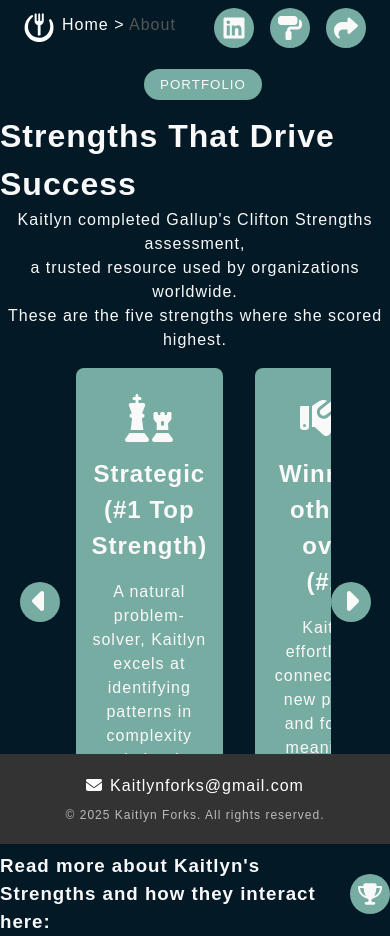
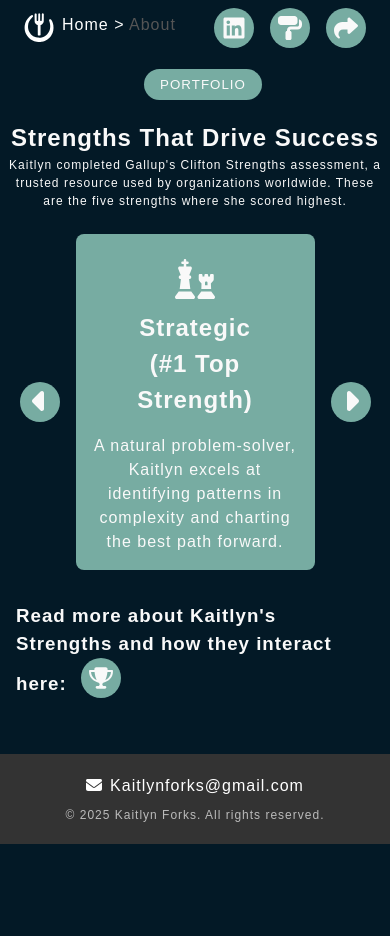
Before and after one commit to kforks/forked-software-ng, an Angular app: page /about in a window 390 px wide. After the commit the page ends 844 px from the top, so only its background shows below. Built offline with nearby package versions, Linux system fonts and the light colour scheme; a web font is replaced by a local one.

Commit message:
strengths mobile styles

```diff
--- a/src/app/components/strengths-carousel/strengths-carousel.component.html
+++ b/src/app/components/strengths-carousel/strengths-carousel.component.html
@@ -1,9 +1,10 @@
-<div class="carousel-title flex-column">
-  <h1>Strengths That Drive Success</h1>
-  <div class="carousel-description text-center">
-    Kaitlyn completed Gallup's Clifton Strengths assessment,<br />
-    a trusted resource used by organizations worldwide.<br />
-    These are the five strengths where she scored highest.
+<div class="flex-column">
+  <div class="carousel-title text-center">
+    <h2>Strengths That Drive Success</h2>
+    <div class="carousel-subtitle">
+      Kaitlyn completed Gallup's Clifton Strengths assessment, a trusted
+      resource used by organizations worldwide. These are the five strengths
+      where she scored highest.
     </div>
   </div>
 
@@ -36,16 +37,16 @@
     </button>
   </div>
 
-<div class="flex-center-row" style="align-items: center">
-  <h3>Read more about Kaitlyn's Strengths and how they interact here:</h3>
-  <div>
+  <div class="read-more flex-center-row" style="align-items: center">
+    <h3>
+      Read more about Kaitlyn's Strengths and how they interact here:
       <button
-      class="margin-left-md"
         mat-icon-button
-      [matTooltip]="'Top 5 PDF'"
+        class="margin-left-sm"
         (click)="openPdf('Forks-Kaitlyn-SF_TOP_5.pdf')"
       >
         <fa-icon [icon]="faTrophy"></fa-icon>
       </button>
+    </h3>
   </div>
 </div>
--- a/src/app/components/strengths-carousel/strengths-carousel.component.scss
+++ b/src/app/components/strengths-carousel/strengths-carousel.component.scss
@@ -1,3 +1,15 @@
+.carousel-title {
+  font-size: 1rem;
+  padding: 8px;
+  max-width: 800px;
+  @media screen and (max-width: 600px) {
+    font-size: 1rem;
+    .carousel-subtitle {
+      font-size: 0.75em;
+    }
+  }
+}
+
 .carousel-container {
   display: flex;
   align-items: center;
@@ -29,14 +41,29 @@
     .carousel-slide-content {
       display: flex;
       flex-direction: column;
-      flex: 0 0 33.33%; // Show 3 items
+      flex: 0 0 33.33%; // Show 3 items on desktop
       text-align: center;
       padding: 1rem;
       box-sizing: border-box;
 
+      @media screen and (max-width: 600px) {
+        flex: 0 0 100%; // Show 1 item on mobile
+      }
+
       .strength-icon {
         font-size: 3rem;
+        @media screen and (max-width: 600px) {
+          font-size: 2.5rem;
+        }
       }
     }
   }
 }
+
+.read-more {
+  align-items: center;
+  padding: 1rem;
+  display: flex;
+  flex-direction: column;
+  justify-content: center;
+}
--- a/src/app/components/strengths-carousel/strengths-carousel.component.ts
+++ b/src/app/components/strengths-carousel/strengths-carousel.component.ts
@@ -1,16 +1,8 @@
-import {
-  Component,
-  OnInit,
-  QueryList,
-  ViewChildren,
-  ElementRef,
-  ChangeDetectorRef,
-} from '@angular/core';
-import { NgForOf } from '@angular/common';
+import { Component, OnInit } from '@angular/core';
+import { BreakpointObserver, Breakpoints } from '@angular/cdk/layout';
 import { MatCard } from '@angular/material/card';
 import { FaIconComponent } from '@fortawesome/angular-fontawesome';
 import { MatIconButton, MatMiniFabButton } from '@angular/material/button';
-import { MatTooltip } from '@angular/material/tooltip';
 import {
   faCaretLeft,
   faCaretRight,
@@ -22,26 +14,23 @@
   faTrophy,
   IconDefinition,
 } from '@fortawesome/free-solid-svg-icons';
+import { NgForOf } from '@angular/common';
 
 @Component({
   selector: 'app-strengths-carousel',
   templateUrl: './strengths-carousel.component.html',
   styleUrls: ['./strengths-carousel.component.scss'],
-  imports: [
-    NgForOf,
-    MatCard,
-    FaIconComponent,
-    MatIconButton,
-    MatTooltip,
-    MatMiniFabButton,
-  ],
+  imports: [FaIconComponent, MatIconButton, MatCard, MatMiniFabButton, NgForOf],
 })
 export class StrengthsCarouselComponent implements OnInit {
   visibleStrengths: any[] = [];
   currentTranslateX = 0;
+  isMobile = false; // Flag for mobile view
+
   protected readonly faTrophy = faTrophy;
   protected readonly faCaretRight = faCaretRight;
   protected readonly faCaretLeft = faCaretLeft;
+
   strengths: { title: string; icon: IconDefinition; description: string }[] = [
     {
       title: 'Strategic<br>(#1 Top Strength)',
@@ -75,43 +64,64 @@
     },
   ];
 
-  constructor() {}
+  constructor(private breakpointObserver: BreakpointObserver) {}
 
   ngOnInit() {
-    // Initialize visibleStrengths with extra strengths for smooth scrolling
-    this.visibleStrengths = [
-      ...this.strengths,
-      ...this.strengths.slice(0, 6), // Preload enough items for at least two additional sets
-    ];
+    // Initialize breakpoint observer for responsive design
+    this.breakpointObserver
+      .observe([Breakpoints.Handset])
+      .subscribe((result) => {
+        this.isMobile = result.matches;
+        this.adjustCarousel();
+      });
+
+    this.visibleStrengths = [...this.strengths, ...this.strengths.slice(0, 6)];
+  }
+
+  adjustCarousel() {
+    // Adjust carousel behavior based on screen size
+    if (this.isMobile) {
+      this.visibleStrengths = this.strengths.slice(0, 1); // Show only one tile on mobile
+    } else {
+      this.visibleStrengths = [
+        ...this.strengths,
+        ...this.strengths.slice(0, 6),
+      ];
+    }
+    this.currentTranslateX = 0; // Reset translation
   }
 
   prevSlide() {
-    if (this.currentTranslateX === 0) {
-      // Preload at least two additional sets at the beginning for back scroll
+    if (this.currentTranslateX === 0 && !this.isMobile) {
       const additionalSet = [...this.strengths.slice(-6)];
       this.visibleStrengths = [...additionalSet, ...this.visibleStrengths];
-      this.currentTranslateX += 200; // Adjust to maintain the current slide position
+      this.currentTranslateX += this.getSlideWidth();
     }
-    this.currentTranslateX -= 100;
+    this.currentTranslateX -= this.getSlideWidth();
   }
 
   nextSlide() {
     const remainingSlots = this.getRemainingSlots();
-
-    if (remainingSlots < 6) {
-      // Preload at least 6 more items (2 slides) to fill the gaps
+    if (remainingSlots < (this.isMobile ? 1 : 6)) {
       const additionalSet = [...this.strengths, ...this.strengths];
       this.visibleStrengths = [
         ...this.visibleStrengths,
-        ...additionalSet.slice(0, 6),
+        ...additionalSet.slice(0, this.isMobile ? 1 : 6),
       ];
     }
-    this.currentTranslateX += 100;
+    this.currentTranslateX += this.getSlideWidth();
+  }
+
+  getSlideWidth(): number {
+    return this.isMobile ? 100 : 33.33;
   }
 
   getRemainingSlots(): number {
-    // Calculate how many slots are remaining before the visibleStrengths array runs out
-    const totalVisibleSlots = Math.floor(this.currentTranslateX / 100) * 3 + 3;
+    const slotsPerSlide = this.isMobile ? 1 : 3;
+    const totalVisibleSlots =
+      Math.floor(this.currentTranslateX / this.getSlideWidth()) *
+        slotsPerSlide +
+      slotsPerSlide;
     return this.visibleStrengths.length - totalVisibleSlots;
   }
 
--- a/src/app/pages/about/about.component.scss
+++ b/src/app/pages/about/about.component.scss
@@ -2,5 +2,6 @@
   display: flex;
   flex-direction: column;
   justify-content: center;
+  align-items: center;
   width: 100vw;
 }
```
Lines whose indentation alone changed are shown as unchanged.
